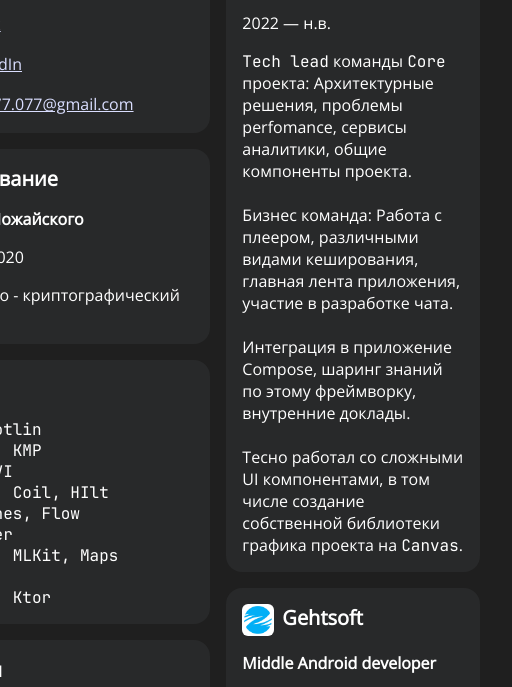
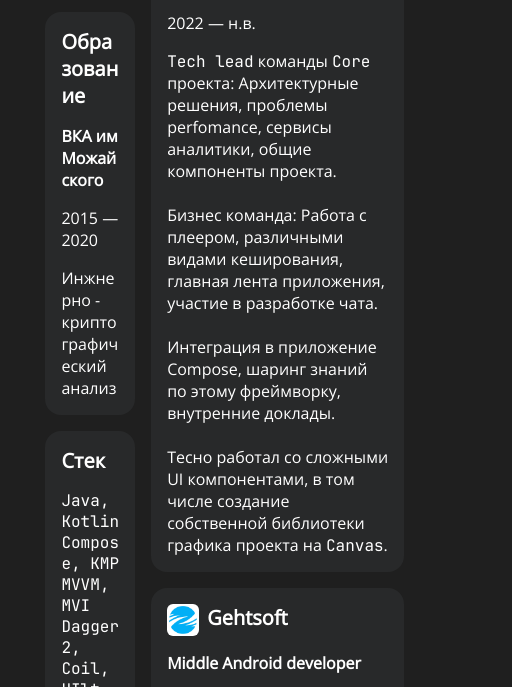
Before and after one commit to stslex/cv_stslex, a plain HTML site: page index.html in a window 390 px wide. Shown: the part 607-1294 px from the top of the page, 512 px wide, since content can reach past the window. Drawn offline with Linux system fonts and the light colour scheme.

Commit message:
fix mobile

```diff
--- a/index.html
+++ b/index.html
@@ -1,6 +1,7 @@
 <html>
   <head>
     <title>Ilya CV</title>
+    <!-- todo later <meta name="viewport" content="width=device-width, initial-scale=1.0" /> -->
     <link
       rel="shortcut icon"
       href="https://www.gstatic.com/devrel-devsite/prod/v007b6b9ca3b0c540f1a70d3d8e9cb4ae5fe8301ccf9dd34be407e5b8cb6b5dac/android/images/favicon.png"
@@ -110,7 +111,8 @@
   >
     <div
       style="
-        width: 910px;
+        width: fit-content;
+        max-width: 80%;
         height: 1600px;
         padding: 32px;
         background: #1f1f1f;
@@ -120,7 +122,7 @@
         display: flex;
       "
     >
-      <div style="flex-direction: column; gap: 16px; display: flex; width: 300">
+      <div style="flex-direction: column; gap: 16px; display: flex; width: 30%">
         <img
           style="
             width: 100%;
```
